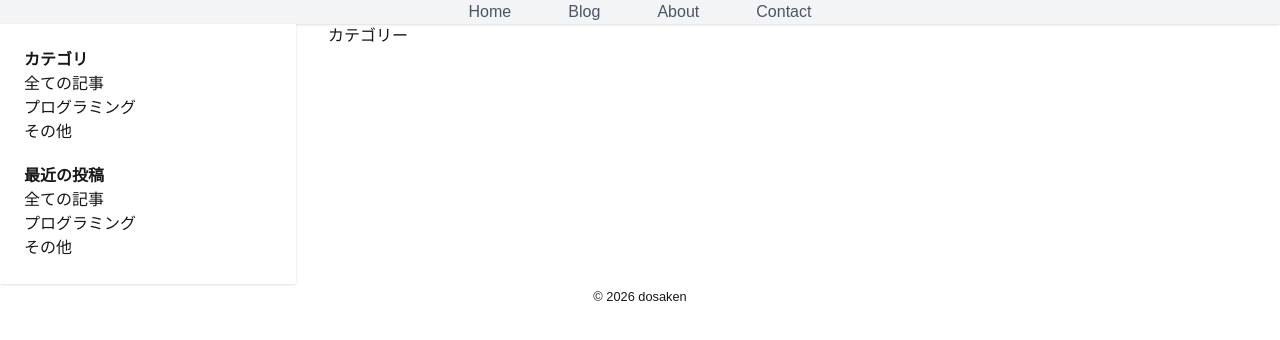
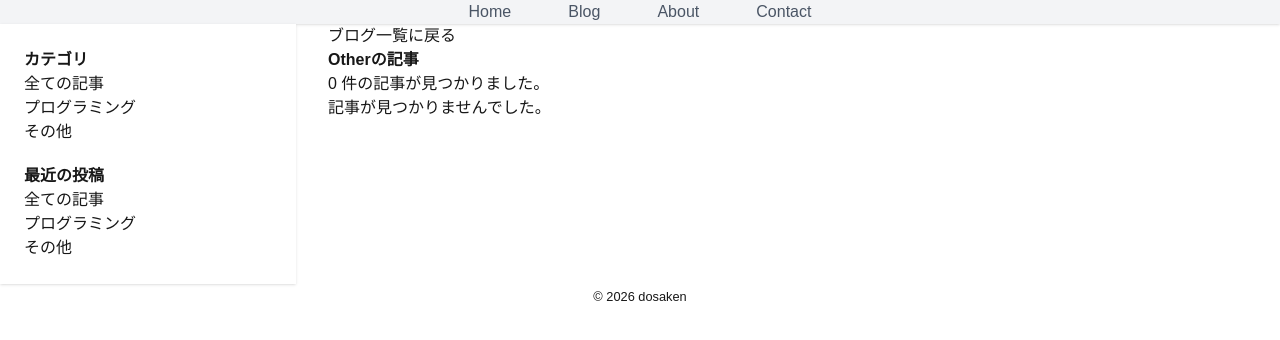
Before and after one commit to mel-sugawara-0821/sofi-test, a Next.js app in the folder my-app/: page /blog/category/other in a window 1280 px wide. Shown: the top 340 px of the page. Built offline with nearby package versions, Linux system fonts and the light colour scheme.

Commit message:
記事の内容作成

```diff
--- a/my-app/app/blog/category/[name]/page.tsx
+++ b/my-app/app/blog/category/[name]/page.tsx
@@ -1,6 +1,7 @@
 import Link from "next/link";
 import { Metadata } from "next";
 import { getAllPosts, getPostsByCategory } from "@/libs/post";
+import { spawn } from "child_process";
 
 type Props = {
     params: {
@@ -8,16 +9,20 @@ type Props = {
     }
 }
 
+export async function getFormatedCategory({params}: Props) {
+    const param = await params;
+    return param.name.charAt(0).toLocaleUpperCase()+param.name.slice(1)
+}
+
 export  async function generateMetadata({ params}: Props ): Promise<Metadata> {
     const param = await params;
-    const category_name = param.name.charAt(0).toLocaleUpperCase()+param.name.slice(1)
+    const category_name = await getFormatedCategory({params})
     const posts = getPostsByCategory(param.name)
 
     return {
         title: `${category_name}の記事一覧 | Dosaのブログ`,
         description: `${category_name}の説明です`,
     }
-
 }
 
 // TODO: これなんだ？
@@ -33,8 +38,46 @@ export async function generateStaticParams() {
     }))
 }
 
-export default function Category() {
+export default async function Category({params}: Props) {
+    const param = await params;
+    const category_name = param.name;
+    const posts = getPostsByCategory(category_name)
+    const display_category_name = await getFormatedCategory({params})
+
     return (
-        <div>カテゴリー</div>
+        <div>
+            <div>
+                <Link href='/blog'>
+                    ブログ一覧に戻る
+                </Link>
+            </div>
+            <h2 className="font-bold">{display_category_name}の記事</h2>
+            <p>{posts.length} 件の記事が見つかりました。</p>
+            {posts.length > 0 ? (
+                <div>
+                    {posts.map((post) => (
+                        <article key={post.slug} className="shadow">
+                            <span>{post.category}</span>
+                            <div className="flex items-center gap-2">
+                                <div>{new Date(post.date).toLocaleDateString('jp-JP')}</div>
+                                <span>{post.readTime}</span>
+                            </div>
+                            <h2 className="font-semibold">
+                                <Link href={`/blog/${post.slug}`}>
+                                    {post.title}
+                                </Link>
+                            </h2>
+                            <p>{post.abstract}</p>
+                            <div>by, {post.author}</div>
+                            <div className="flex flex-wrap gap-2">{post.tags.slice(0, 3).map((tag) => (
+                                <span key={tag} className="bg-gray-100 text-gray-700 text-xs p-2 rounded">#{tag}</span>
+                            ))}</div>
+                        </article>
+                    ))}
+                </div>
+            ):(
+                <h2>記事が見つかりませんでした。</h2>
+            ) }
+        </div>
     )
 }
--- a/my-app/libs/post.tsx
+++ b/my-app/libs/post.tsx
@@ -18,7 +18,7 @@ export const posts: Post[] = [
         content: 'bodyですbodyですbodyです',
         abstract: 'abstractです',
         date: '2026-02-01',
-        category: 'js',
+        category: 'programming',
         author: '山田太郎',
         tags: ['Next.js'],
         readTime: 2
@@ -29,7 +29,7 @@ export const posts: Post[] = [
         content: 'bodyですbodyですbodyです',
         abstract: 'abstractです',
         date: '2026-02-01',
-        category: 'js',
+        category: 'programming',
         author: '山田太郎',
         tags: ['Next.js'],
         readTime: 2
```
